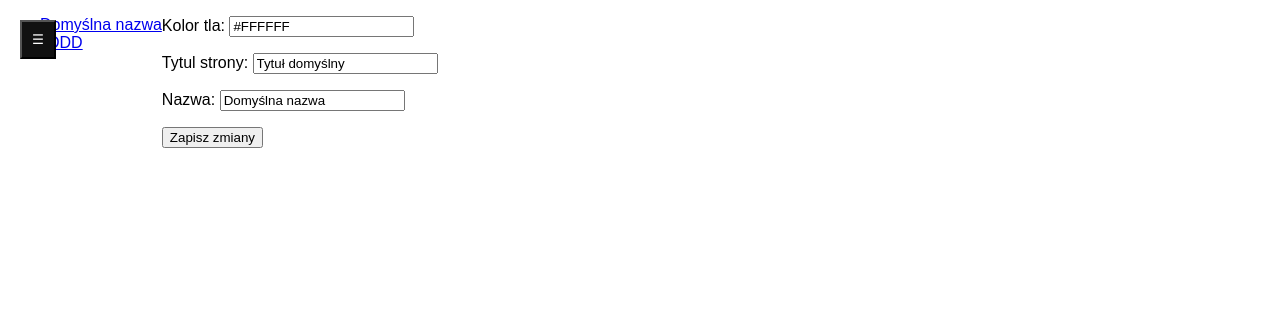
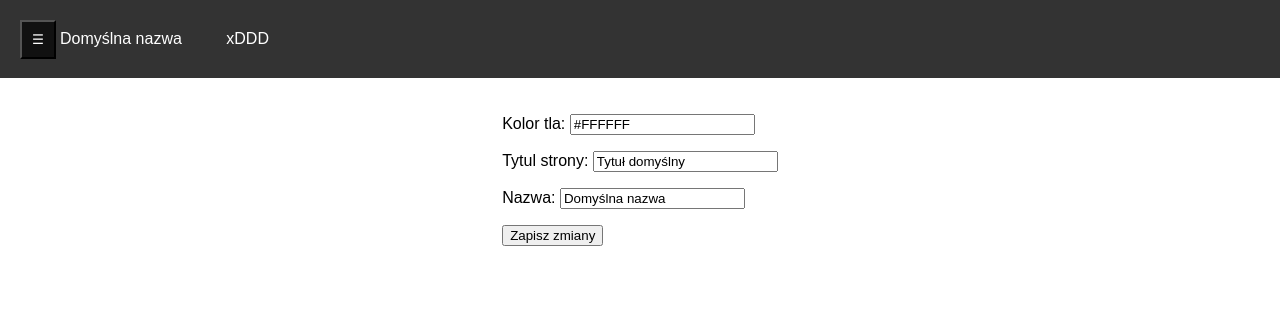
Before and after one commit to Z-iutek/ProjektCMS, a Django app: page /Startstrona/ in a window 1280 px wide. Shown: the top 325 px of the page. Run offline with Django 5.2, Linux system fonts and the light colour scheme; data comes from the database, SQL or seed files in the repository; both versions use the stored data as it was after the commit.

Commit message:
Probny CSS,HTML

```diff
--- a/CMS_website/Startstrona/static/css/style.css
+++ b/CMS_website/Startstrona/static/css/style.css
@@ -1,8 +1,42 @@
 body {
-  font-family: Arial, sans-serif;
+  font-family: 'Arial', sans-serif;
   margin: 0;
   padding: 0;
   display: flex;
+  flex-direction: column;
+}
+
+.navbar {
+  background-color: #333;
+  overflow: hidden;
+}
+
+.menu li {
+  list-style: none;
+  display: inline;
+}
+
+.menu li a {
+  color: white;
+  padding: 14px 20px;
+  text-decoration: none;
+  display: inline-block;
+}
+
+.menu li a:hover {
+  background-color: #ddd;
+  color: black;
+}
+
+.main-content {
+  display: flex;
+  flex-direction: column;
+  align-items: center;
+  padding: 20px;
+}
+
+.form-container {
+  margin-bottom: 20px;
 }
 
 #toggleMenu {
@@ -17,7 +51,7 @@ body {
 }
 
 .sidebar {
-  height: 100vh;
+  height: 100%;
   width: 250px;
   position: fixed;
   z-index: 1;
@@ -32,34 +66,22 @@ body {
 .sidebar.closed {
   width: 0;
   overflow: hidden;
-  padding-top: 20px;
   transition: 0.5s;
 }
 
-.sidebar input[type="color"] {
-  padding: 5px;
-  width: 90%;
+.sidebar input[type="color"],
+.sidebar input[type="text"],
+.sidebar button {
+  padding: 10px;
   margin: 10px;
-}
-
-.sidebar button,
-.sidebar input[type="text"] {
-  padding: 10px;
-  text-align: left;
-  border: none;
-  background: none;
-  color: white;
-  width: 90%;
-  margin: 10px;
-  text-decoration: none;
-  font-size: 18px;
-  display: block;
+  width: calc(100% - 20px);
+  box-sizing: border-box;
 }
 
 .content {
   flex-grow: 1;
   padding: 20px;
-  margin-left: 20px; /* Dostosuj, jeśli chcesz więcej przestrzeni przy zamkniętym menu */
+  margin-left: 260px;
 }
 
 .user-text-field textarea {
--- a/CMS_website/Startstrona/templates/Startstrona/uzytkownicy.html
+++ b/CMS_website/Startstrona/templates/Startstrona/uzytkownicy.html
@@ -1,32 +1,35 @@
 <!DOCTYPE html>
 <html lang="pl">
+<head>
 {% load static %}
-<head>
 <meta charset="UTF-8">
 <meta name="viewport" content="width=device-width, initial-scale=1.0">
 <title>Interaktywna Strona</title>
 <link rel="stylesheet" type="text/css" href="{% static 'css/style.css' %}">
-
 </head>
 <body>
 
-<ul>
+<div class="navbar">
+  <ul class="menu">
       {% for stan in stany %}
       <li><a href="{% url 'przywroc_stan_url' stan.id %}">{{ stan.nazwa }}</a></li>
       {% endfor %}
   </ul>
+</div>
 
-<!-- Formularz do zapisu nowego stanu -->
-<form method="POST">
+<div class="main-content">
+  <div class="form-container">
+    <form method="POST" class="form">
         {% csrf_token %}
         {{ form.as_p }}
-    <button type="submit">Zapisz zmiany</button>
+        <button type="submit" class="submit-btn">Zapisz zmiany</button>
     </form>
+  </div>
 
-<button id="toggleMenu" onclick="toggleMenu()">☰</button>
+  <button id="toggleMenu" class="menu-toggle" onclick="toggleMenu()">☰</button>
 
   <div id="sidebar" class="sidebar closed">
-  <input type="color" id="colorPicker" value="#ffffff">
+    <input type="color" id="colorPicker" value="wpisz kolor">
     <button onclick="changeBackgroundColor()">Zmień kolor tła</button>
 
     <input type="text" id="titleInput" placeholder="Nowy tytuł strony">
@@ -35,9 +38,9 @@
     <button onclick="addTextField()">Dodaj pole tekstowe</button>
     <button onclick="removeTextField()">Usuń ostatnie pole tekstowe</button>
   </div>
+</div>
 
 <div id="contentArea" class="content">
-  <!-- Tutaj pojawi się treść dodana przez użytkownika -->
 </div>
 
 <script src="{% static 'js/script.js' %}"></script>
```
Also changed, not shown: CMS_website/Startstrona/views.py (line endings or trailing spaces), CMS_website/db.sqlite3. Lines whose indentation alone changed are shown as unchanged.
